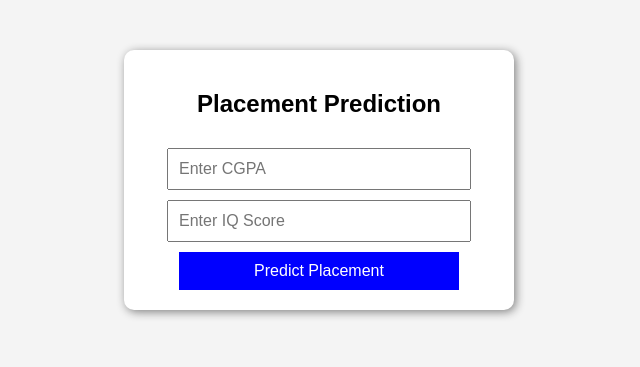
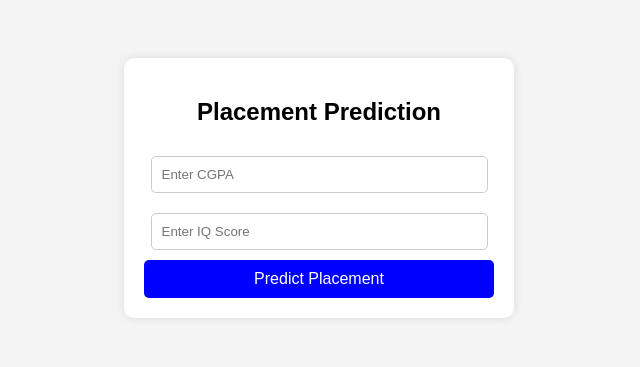
Before and after one commit to Bantipatel20/PlaceAI, a Flask app: page / in a window 1280 px wide. Shown: the top 367 px of the page, without its empty margins (321-961 px from the left). Run offline with Flask 3, Linux system fonts and the light colour scheme; parts of the project's set-up code (start-up, migrations or seed data) failed here and were passed over.

Commit message:
updated index.html

```diff
--- a/templates/index.html
+++ b/templates/index.html
@@ -7,53 +7,63 @@
     <style>
         body {
             font-family: Arial, sans-serif;
+            background-color: #f4f4f4;
             text-align: center;
-            background-color: #f4f4f4;
+            padding: 50px;
         }
         .container {
-            margin-top: 50px;
             background: white;
             padding: 20px;
             border-radius: 10px;
+            box-shadow: 0px 0px 10px rgba(0, 0, 0, 0.1);
             width: 350px;
-            margin-left: auto;
-            margin-right: auto;
-            box-shadow: 2px 2px 10px gray;
+            margin: auto;
         }
-        input, button {
-            margin-top: 10px;
+        h2 {
+            color: black;
+        }
+        input {
+            width: 90%;
             padding: 10px;
-            width: 80%;
-            font-size: 16px;
+            margin: 10px 0;
+            border: 1px solid #ccc;
+            border-radius: 5px;
         }
         button {
             background-color: blue;
             color: white;
+            padding: 10px;
+            width: 100%;
             border: none;
+            border-radius: 5px;
             cursor: pointer;
+            font-size: 16px;
         }
         button:hover {
             background-color: darkblue;
         }
         .result {
-            font-size: 20px;
+            margin-top: 15px;
+            font-size: 18px;
             font-weight: bold;
             color: green;
-            margin-top: 20px;
         }
     </style>
 </head>
 <body>
+
     <div class="container">
         <h2>Placement Prediction</h2>
         <form action="/predict" method="post">
-            <input type="text" name="cgpa" placeholder="Enter CGPA" required><br>
-            <input type="text" name="iq" placeholder="Enter IQ Score" required><br>
+            <input type="text" name="cgpa" placeholder="Enter CGPA" required>
+            <input type="text" name="iq" placeholder="Enter IQ Score" required>
             <button type="submit">Predict Placement</button>
         </form>
+
         {% if prediction %}
             <p class="result">{{ prediction }}</p>
         {% endif %}
     </div>
+
 </body>
 </html>
```
